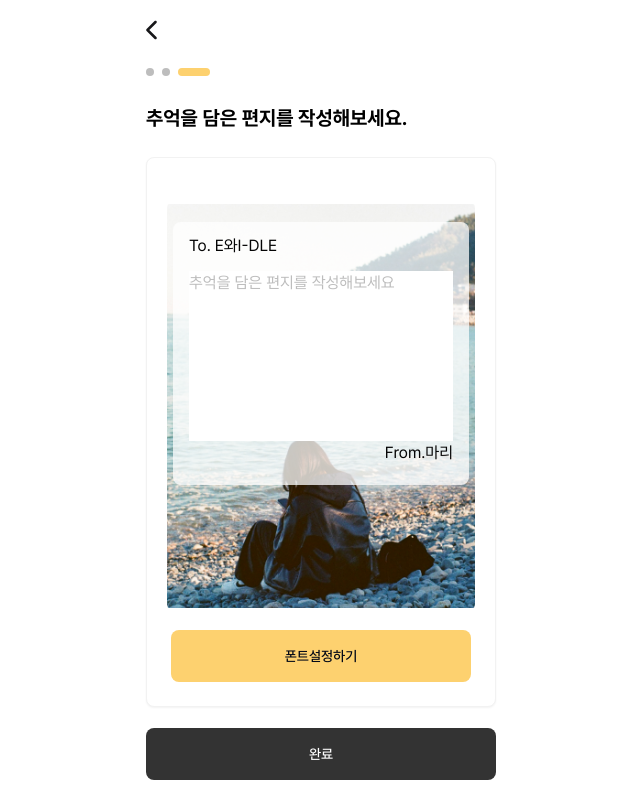
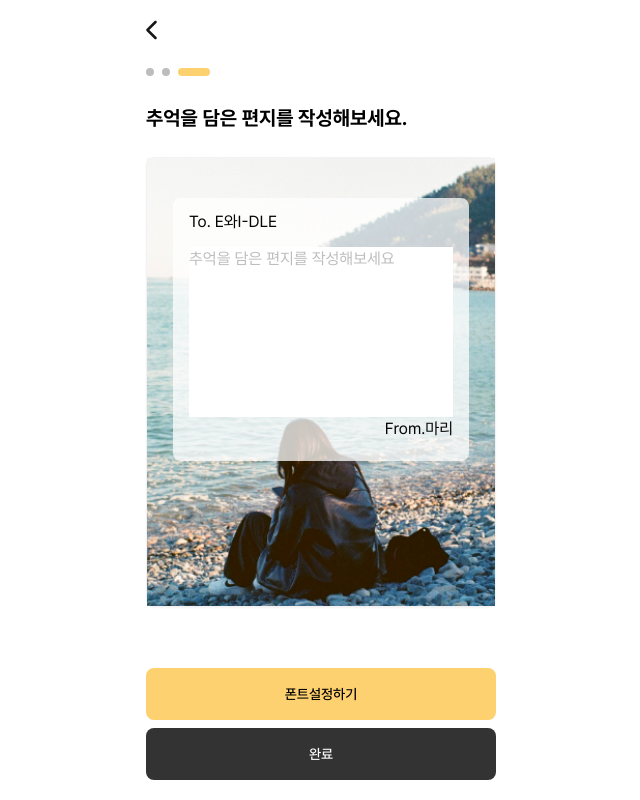
Before and after one commit to ChudamChudam/ChudamChudam-FE, a Next.js app: page /letter/write in a window 1280 px wide. Shown: the whole page, without its empty margins (319-959 px from the left). Built offline with nearby package versions, Linux system fonts and the light colour scheme.

Commit message:
:lipstick: 디자인에 맞게 UI 수정

```diff
--- a/src/app/letter/write/page.tsx
+++ b/src/app/letter/write/page.tsx
@@ -1,15 +1,6 @@
 "use client";
-import { Card, CardContent, CardFooter } from "@/components/ui/card";
+import { Card, CardContent } from "@/components/ui/card";
 import { useRef, useState } from "react";
-
-import {
-  Drawer,
-  DrawerClose,
-  DrawerContent,
-  DrawerFooter,
-  DrawerHeader,
-  DrawerTrigger,
-} from "@/components/ui/drawer";
 
 import Tema from "@/assets/images/letter/tema1.png";
 
@@ -17,12 +8,6 @@ import Image from "next/image";
 
 import { Header } from "@/components/layout/header";
 import { Button } from "@/components/ui/button";
-import {
-  FontItem,
-  FontItemType,
-  ItemType,
-  SelectItem,
-} from "@/constants/write";
 
 import { Description } from "@/components/layout/description";
 import { StepProgressBar } from "@/components/layout/stepProgressBar";
@@ -72,7 +57,7 @@ const Page = () => {
       <StepProgressBar />
       <Description>추억을 담은 편지를 작성해보세요.</Description>
       <Card className="mt-6">
-        <CardContent className="flex flex-col items-start w-full h-[448px] max-h-[448px] px-[18px] py-[20px] relative rounded-[8px] z-0 mt-[24px]">
+        <CardContent className="flex flex-col items-start w-full h-[448px] max-h-[448px] px-[18px] py-[20px] relative rounded-[8px] z-0">
           <div className="w-full max-w-[375px] z-10">
             <div className=" flex items-center justify-end w-full  z-10">
               {/* <div className=" rounded-[999px] w-[56px] h-[56px] flex items-center justify-center bg-[#BDBDBD]">
@@ -105,17 +90,18 @@ const Page = () => {
             layout="fill"
             objectFit="cover"
             objectPosition="center"
-            className="w-full  px-[20px] py-[22px] flex-col justify-start"
+            className="w-full  flex-col justify-start"
           />
         </CardContent>
-        <CardFooter className="flex-col flex w-full gap-[8px]">
-          <Drawer>
+      </Card>
+
+      {/* 관심사 분리가 필요합니다. */}
+      {/* <Drawer>
         <DrawerTrigger asChild>
-              <Button variant="yellow">폰트설정하기</Button>
+
         </DrawerTrigger>
         <DrawerContent className=" bg-pink-sub w-[375px] h-[290px] mx-auto">
           <div className="mx-auto w-[375px]">
-                {/* 버튼 클릭시 Drawer Content */}
             <DrawerHeader>
               <div className="mx-auto mt-4 h-2 w-[100px] rounded-full bg-gray-700" />
               <div className="w-full flex mt-4">
@@ -154,8 +140,7 @@ const Page = () => {
                   )
                 )}
               {select === "background" &&
-                    ["배경1", "배경2", "배경3"].map(
-                      (v: string, idx: number) => (
+                ["배경1", "배경2", "배경3"].map((v: string, idx: number) => (
                   <div
                     onClick={() => alert("준비중입니다.")}
                     key={v + idx}
@@ -163,8 +148,7 @@ const Page = () => {
                   >
                     {v}
                   </div>
-                      )
-                    )}
+                ))}
             </div>
 
             <DrawerFooter>
@@ -176,15 +160,16 @@ const Page = () => {
             </DrawerFooter>
           </div>
         </DrawerContent>
-          </Drawer>
-        </CardFooter>
-      </Card>
+      </Drawer> */}
 
-      <Link href={`/letter/id`} className="w-full absolute bottom-5">
+      <div className="w-full absolute bottom-5 flex flex-col gap-2 ">
+        <Button variant="yellow">폰트설정하기</Button>
+        <Link href={`/letter/id`} className="w-full">
           <Button onClick={() => handleSubmit()} variant="next">
             완료
           </Button>
         </Link>
+      </div>
     </main>
   );
 };
```
Lines whose indentation alone changed are shown as unchanged.
